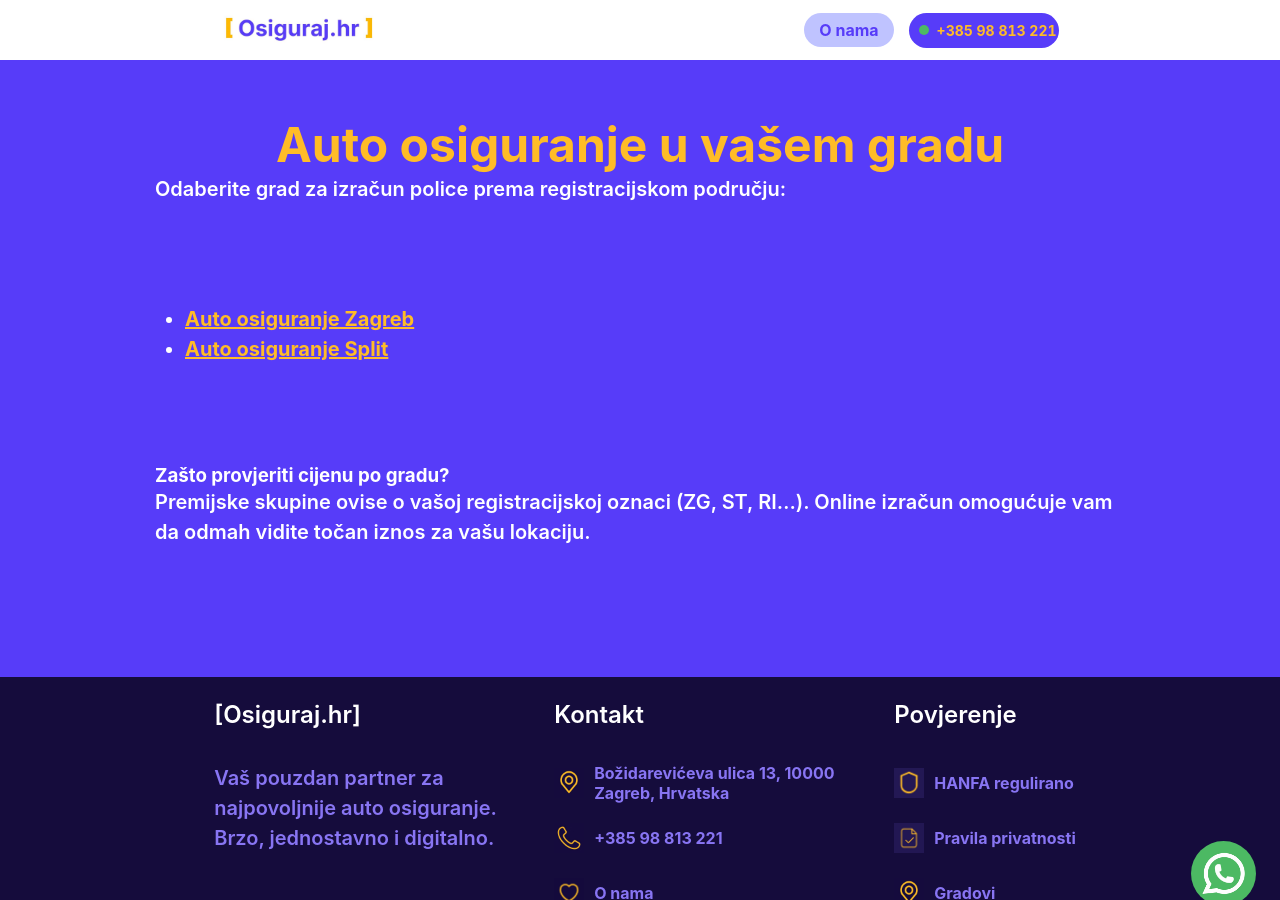
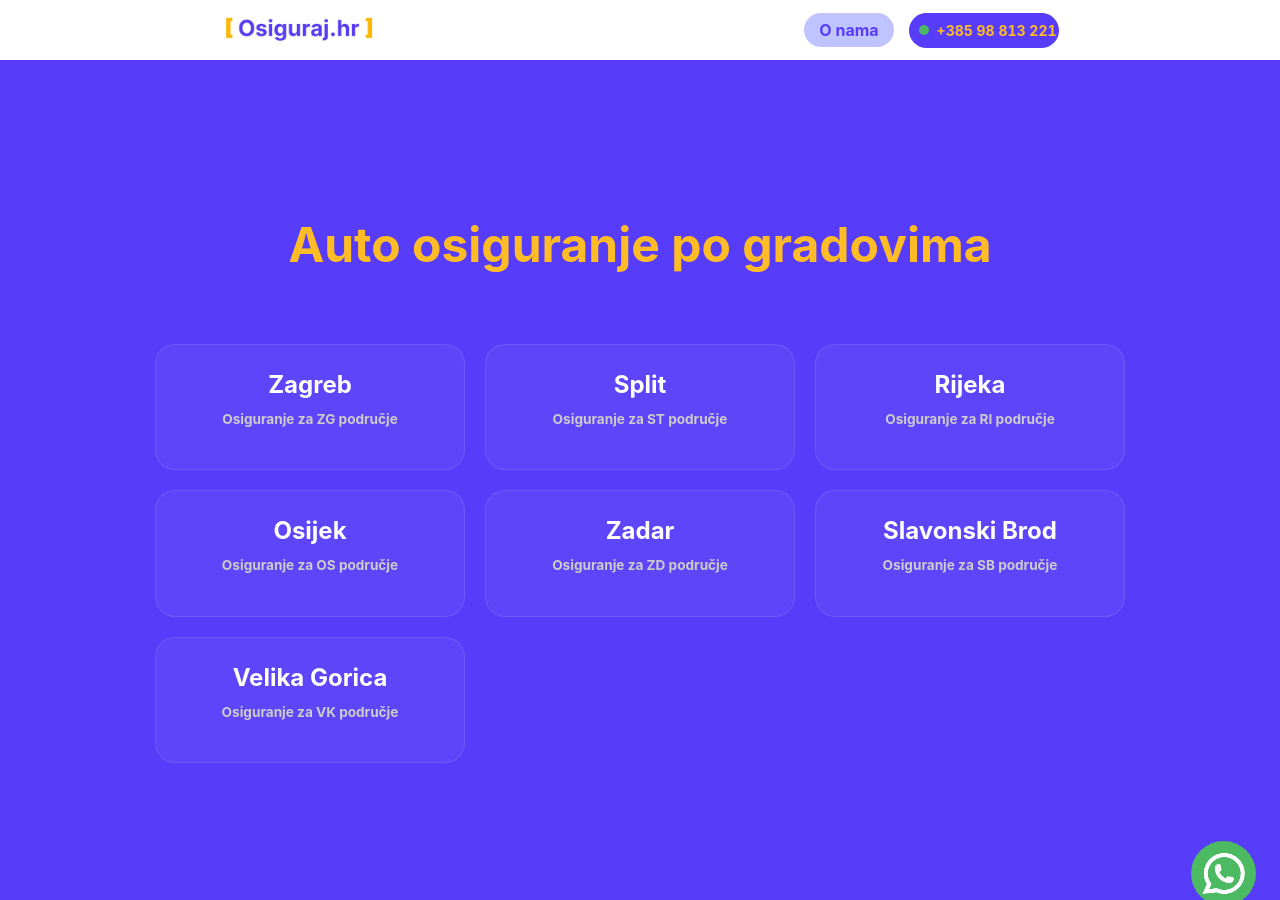
Before and after one commit to Filip-Gale/OsigurajHR, a Jekyll site: the page built from auto-osiguranje/index.md, in a window 1280 px wide and 900 px high. Built offline with Jekyll 4.4.1, drawn with Linux system fonts in a browser that asks for light colours.

Commit message:
Update index.md

```diff
--- a/auto-osiguranje/index.md
+++ b/auto-osiguranje/index.md
@@ -3,17 +3,61 @@ layout: post
 title: Auto osiguranje po gradovima
 ---
 
-# Auto osiguranje u vašem gradu
+<div class="margin-top-100"></div>
 
-Odaberite grad za izračun police prema registracijskom području:
+<h1 class="text-center" style="margin-bottom: 50px;">Auto osiguranje po gradovima</h1>
 
-<div class="margin-top-100"> </div>
+<div style="display: grid; grid-template-columns: repeat(auto-fit, minmax(280px, 1fr)); gap: 20px; padding: 20px 0;">
 
-* **[Auto osiguranje Zagreb]({{ '/auto-osiguranje/zagreb/' | relative_url }})**
-* **[Auto osiguranje Split]({{ '/auto-osiguranje/split/' | relative_url }})**
+    <a href="{{ '/auto-osiguranje/zagreb/' | relative_url }}" style="text-decoration: none;">
+        <div style="background: rgba(255,255,255,0.05); border: 1px solid rgba(255,255,255,0.1); padding: 25px; border-radius: 20px; text-align: center; transition: 0.3s;">
+            <h2 style="color: #fff; margin: 0; font-size: 1.5rem;">Zagreb</h2>
+            <p style="color: #ccc; margin-top: 10px; font-size: 0.85rem;">Osiguranje za ZG područje</p>
+        </div>
+    </a>
 
-<div class="margin-top-100"> </div>
+    <a href="{{ '/auto-osiguranje/split/' | relative_url }}" style="text-decoration: none;">
+        <div style="background: rgba(255,255,255,0.05); border: 1px solid rgba(255,255,255,0.1); padding: 25px; border-radius: 20px; text-align: center; transition: 0.3s;">
+            <h2 style="color: #fff; margin: 0; font-size: 1.5rem;">Split</h2>
+            <p style="color: #ccc; margin-top: 10px; font-size: 0.85rem;">Osiguranje za ST područje</p>
+        </div>
+    </a>
 
-### Zašto provjeriti cijenu po gradu?
+    <a href="{{ '/auto-osiguranje/rijeka/' | relative_url }}" style="text-decoration: none;">
+        <div style="background: rgba(255,255,255,0.05); border: 1px solid rgba(255,255,255,0.1); padding: 25px; border-radius: 20px; text-align: center; transition: 0.3s;">
+            <h2 style="color: #fff; margin: 0; font-size: 1.5rem;">Rijeka</h2>
+            <p style="color: #ccc; margin-top: 10px; font-size: 0.85rem;">Osiguranje za RI područje</p>
+        </div>
+    </a>
 
-Premijske skupine ovise o vašoj registracijskoj oznaci (ZG, ST, RI...). Online izračun omogućuje vam da odmah vidite točan iznos za vašu lokaciju.
+    <a href="{{ '/auto-osiguranje/osijek/' | relative_url }}" style="text-decoration: none;">
+        <div style="background: rgba(255,255,255,0.05); border: 1px solid rgba(255,255,255,0.1); padding: 25px; border-radius: 20px; text-align: center; transition: 0.3s;">
+            <h2 style="color: #fff; margin: 0; font-size: 1.5rem;">Osijek</h2>
+            <p style="color: #ccc; margin-top: 10px; font-size: 0.85rem;">Osiguranje za OS područje</p>
+        </div>
+    </a>
+
+    <a href="{{ '/auto-osiguranje/zadar/' | relative_url }}" style="text-decoration: none;">
+        <div style="background: rgba(255,255,255,0.05); border: 1px solid rgba(255,255,255,0.1); padding: 25px; border-radius: 20px; text-align: center; transition: 0.3s;">
+            <h2 style="color: #fff; margin: 0; font-size: 1.5rem;">Zadar</h2>
+            <p style="color: #ccc; margin-top: 10px; font-size: 0.85rem;">Osiguranje za ZD područje</p>
+        </div>
+    </a>
+
+    <a href="{{ '/auto-osiguranje/slavonski-brod/' | relative_url }}" style="text-decoration: none;">
+        <div style="background: rgba(255,255,255,0.05); border: 1px solid rgba(255,255,255,0.1); padding: 25px; border-radius: 20px; text-align: center; transition: 0.3s;">
+            <h2 style="color: #fff; margin: 0; font-size: 1.5rem;">Slavonski Brod</h2>
+            <p style="color: #ccc; margin-top: 10px; font-size: 0.85rem;">Osiguranje za SB područje</p>
+        </div>
+    </a>
+
+    <a href="{{ '/auto-osiguranje/velika-gorica/' | relative_url }}" style="text-decoration: none;">
+        <div style="background: rgba(255,255,255,0.05); border: 1px solid rgba(255,255,255,0.1); padding: 25px; border-radius: 20px; text-align: center; transition: 0.3s;">
+            <h2 style="color: #fff; margin: 0; font-size: 1.5rem;">Velika Gorica</h2>
+            <p style="color: #ccc; margin-top: 10px; font-size: 0.85rem;">Osiguranje za VK područje</p>
+        </div>
+    </a>
+
+</div>
+
+<div class="margin-top-100"></div>
```
